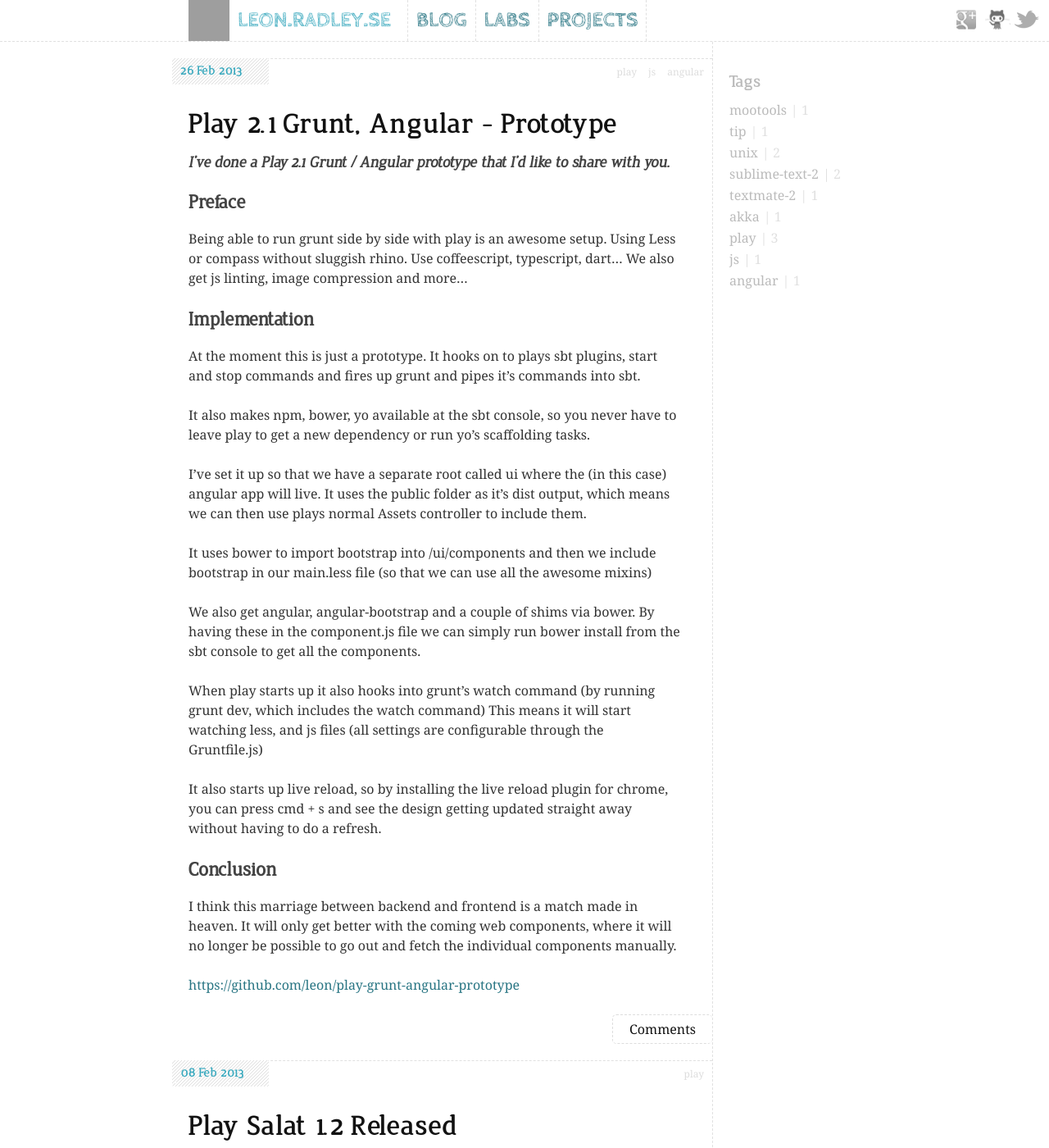
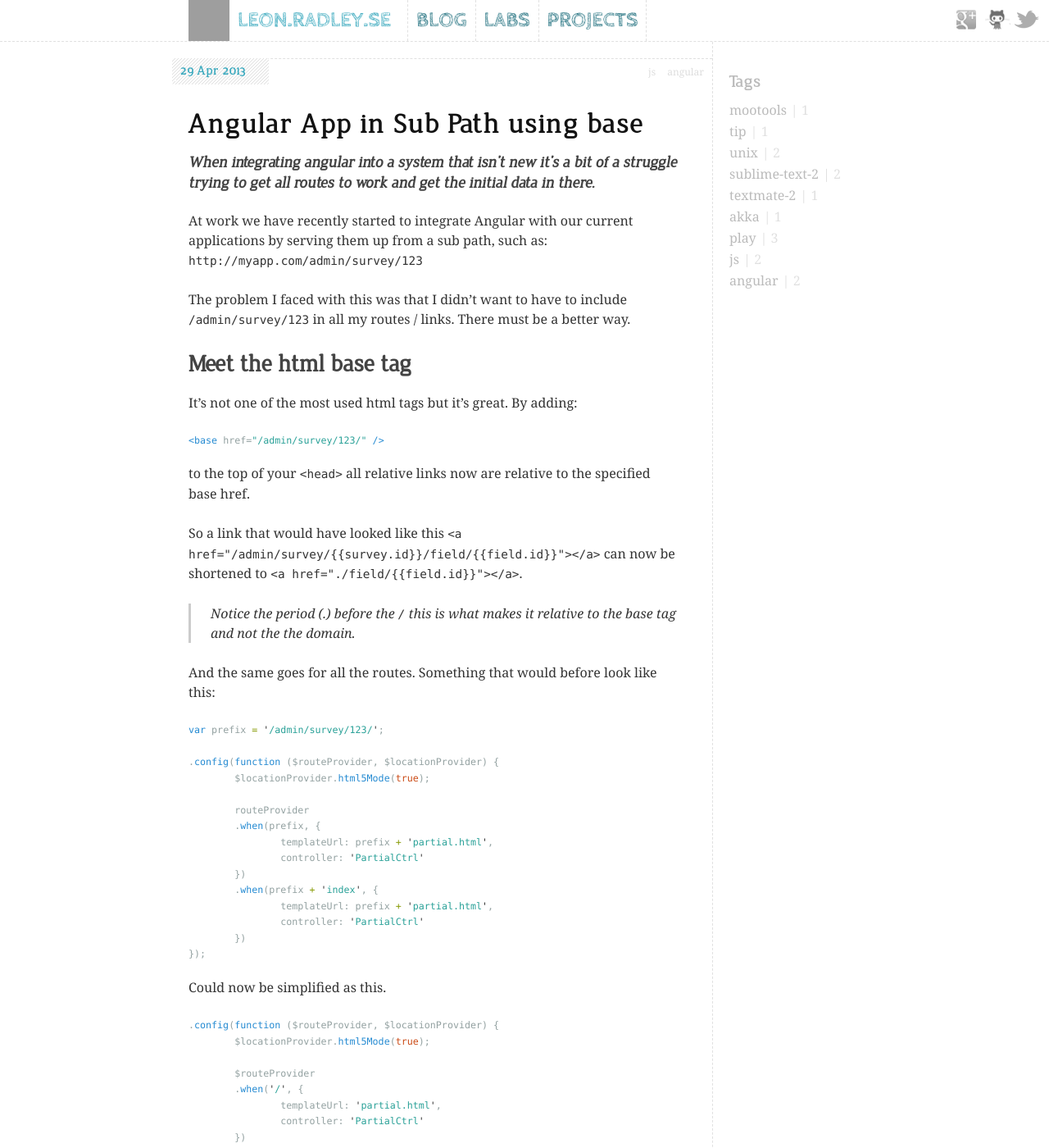
Before and after one commit to leon/leon.github.io, a Jekyll site: the page built from index.html, in a window 1280 px wide and 1400 px high. Shown: the whole window at 82% size. Built offline with Jekyll 4.4.1, drawn with Linux system fonts in a browser that asks for light colours; Markdown is read by kramdown in place of the engine named in the settings; comment, search, counter and statistics services are not loaded; some of the changed text lies outside the part shown; grey boxes are pictures that could not be loaded.

Commit message:
Angular App in Sub Path using base href

```diff
--- a/_includes/tag-cloud.html
+++ b/_includes/tag-cloud.html
@@ -1,7 +1,7 @@
 <ul class="tag-cloud">
 	<li><a href="/tag/akka" title="Posts tagged with akka" style="font-size: 1.0em; line-height:1.0em">akka</a></li>
-	<li><a href="/tag/angular" title="Posts tagged with angular" style="font-size: 1.0em; line-height:1.0em">angular</a></li>
-	<li><a href="/tag/js" title="Posts tagged with js" style="font-size: 1.0em; line-height:1.0em">js</a></li>
+	<li><a href="/tag/angular" title="Posts tagged with angular" style="font-size: 1.5em; line-height:1.5em">angular</a></li>
+	<li><a href="/tag/js" title="Posts tagged with js" style="font-size: 1.5em; line-height:1.5em">js</a></li>
 	<li><a href="/tag/mootools" title="Posts tagged with mootools" style="font-size: 1.0em; line-height:1.0em">mootools</a></li>
 	<li><a href="/tag/play" title="Posts tagged with play" style="font-size: 2.0em; line-height:2.0em">play</a></li>
 	<li><a href="/tag/sublime-text-2" title="Posts tagged with sublime-text-2" style="font-size: 1.5em; line-height:1.5em">sublime-text-2</a></li>
--- /dev/null
+++ b/_posts/2013-04-29-angular-app-in-sub-path-using-base-href.markdown
@@ -0,0 +1,113 @@
+---
+title: Angular App in Sub Path using base
+layout: post
+tags: [js, angular]
+---
+
+#### When integrating angular into a system that isn't new it's a bit of a struggle trying to get all routes to work and get the initial data in there.
+
+At work we have recently started to integrate Angular with our current applications by serving them up from a sub path, such as: `http://myapp.com/admin/survey/123`
+
+The problem I faced with this was that I didn't want to have to include `/admin/survey/123` in all my routes / links. There must be a better way.
+
+## Meet the html base tag
+It's not one of the most used html tags but it's great. By adding:
+
+{% highlight html %}
+<base href="/admin/survey/123/" />
+{% endhighlight %}
+
+to the top of your `<head>` all relative links now are relative to the specified base href.
+
+So a link that would have looked like this `<a href="/admin/survey/{{"{{"}}survey.id{{"}}}}/field/{{"{{"}}field.id{{"}}}}"></a>` can now be shortened to `<a href="./field/{{"{{"}}field.id{{"}}}}"></a>`.
+
+> Notice the period (.) before the `/` this is what makes it relative to the base tag and not the the domain.
+
+And the same goes for all the routes. Something that would before look like this:
+
+{% highlight js %}
+var prefix = '/admin/survey/123/';
+
+.config(function ($routeProvider, $locationProvider) {
+	$locationProvider.html5Mode(true);
+
+	routeProvider
+	.when(prefix, {
+		templateUrl: prefix + 'partial.html',
+		controller: 'PartialCtrl'
+	})
+	.when(prefix + 'index', {
+		templateUrl: prefix + 'partial.html',
+		controller: 'PartialCtrl'
+	})
+});
+{% endhighlight %}
+
+Could now be simplified as this.
+
+{% highlight js %}
+.config(function ($routeProvider, $locationProvider) {
+	$locationProvider.html5Mode(true);
+
+	$routeProvider
+	.when('/', {
+		templateUrl: 'partial.html',
+		controller: 'PartialCtrl'
+	})
+	.when('/index', {
+		templateUrl: 'partial.html',
+		controller: 'PartialCtrl'
+	})
+	.otherwise({
+		redirectTo: '/'
+	});
+});
+{% endhighlight %}
+
+## Base href data
+You may ask but how would I get hold of the survey.id or any other survey data.
+
+By creating an Angular constant with the surveyId we can then inject where ever we want.
+
+{% highlight js %}
+<script>
+	// The @survey variable is coming from play via @(survey: Survey)
+	angular.module('app').constant('surveyId', '@survey.id');
+</script>
+{% endhighlight %}
+
+We can then add a main app controller and survey service that loads the survey data as json from `/api/admin/survey/123` and injects it into the $rootScope
+
+{% highlight html %}
+<!doctype html>
+<html ng-app="app" ng-controller="AppCtrl">
+<head>
+	<!-- again we are using play's variable, but it could be from any backend... -->
+	<base href="/admin/survey/@survey.id/" />
+	...
+</head>
+<body>
+	...
+<body>
+</html>
+{% endhighlight %}
+
+And then the `AppCtrl` and `SurveyService`
+
+{% highlight js %}
+// in SurveyService.js
+angular.module('app').factory('SurveyService', function ($resource) {
+	return $resource('/api/admin/survey/:surveyId', {surveyId: '@id'});
+});
+
+// in AppCtrl.js
+angular.module('app').controller('AppCtrl', function ($scope, $rootScope, SurveyService, surveyId) {
+	// Notice how we injected the surveyId constant and SurveyService
+
+	$rootScope.survey = SurveyService.get({surveyId: surveyId});
+});
+{% endhighlight %}
+
+
+## Conclusion
+By being able to have angular apps live under a sub path and not be bound to that specific path makes your life a lot simpler when you want to use that same app in another project.
```
